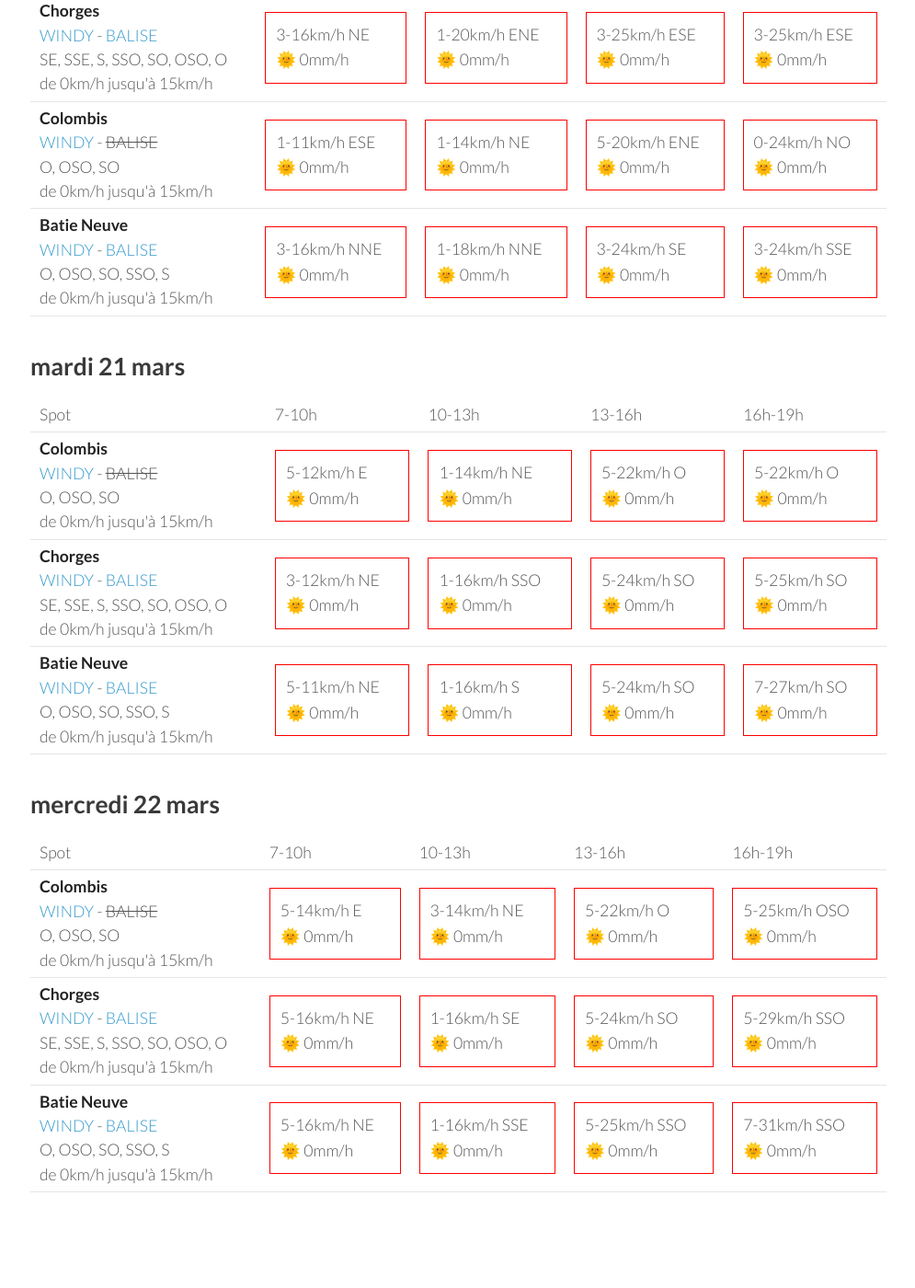
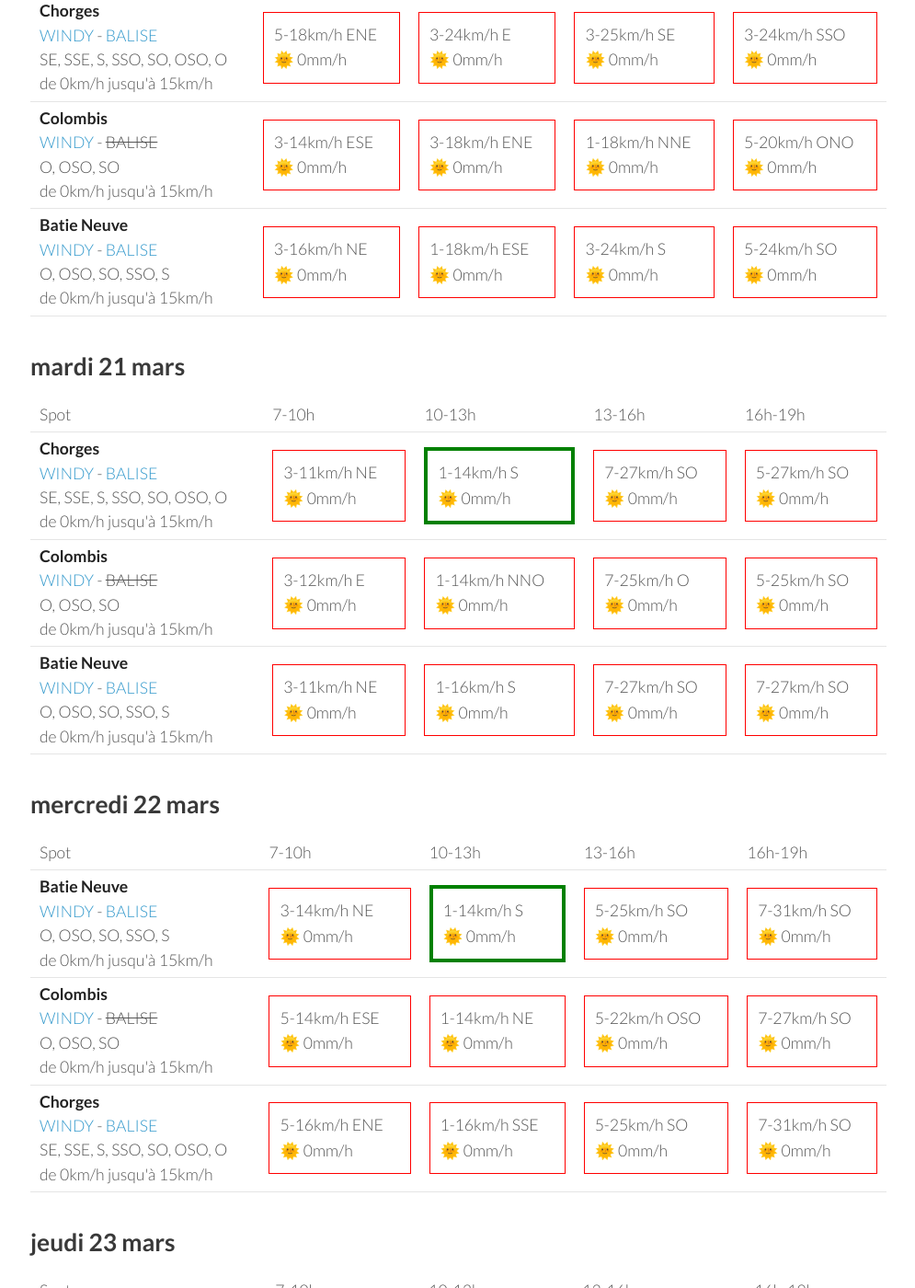
Before and after one commit to parapente-dans-le-nord/parapente-dans-le-nord.github.io, a Jekyll site: the page built from saint_andre.markdown, in a window 1280 px wide and 1400 px high, scrolled down 1325 px. Shown: the whole window at 92% size, without its empty margins (25-1020 px from the left). Built offline with Jekyll 4.4.1, drawn with Linux system fonts in a browser that asks for light colours; some of the changed text lies outside the part shown.

Commit message:
update index.markdown

```diff
--- a/saint_andre.markdown
+++ b/saint_andre.markdown
@@ -7,7 +7,7 @@ title:  "Tous les spots"
 {: .links}
 
 # Prevision Windy, modèle Arome
-page mise à jour le samedi 18 mars 06:35
+page mise à jour le samedi 18 mars 10:35
 
 ## samedi 18 mars
 
@@ -116,30 +116,30 @@ page mise à jour le samedi 18 mars 06:35
 <tr>
         <td><strong>Chorges</strong><br><a href="https://windy.com/44.578/6.280?44.559,6.262,10">WINDY</a> - <span class=""><a href="https://www.openwindmap.org/PP554">BALISE</a> </span><br> <span class="vent-favorable">SE, SSE, S, SSO, SO, OSO, O</span><br><span class="force-vent">de 0km/h jusqu'à 15km/h</span> </td>
 
-            <td><div class="not-flyable"><p>3-16km/h NE</p><p>🌞 0mm/h</p></div></td>
-            <td><div class="not-flyable"><p>1-20km/h ENE</p><p>🌞 0mm/h</p></div></td>
-            <td><div class="not-flyable"><p>3-25km/h ESE</p><p>🌞 0mm/h</p></div></td>
-            <td><div class="not-flyable"><p>3-25km/h ESE</p><p>🌞 0mm/h</p></div></td>
+            <td><div class="not-flyable"><p>5-18km/h ENE</p><p>🌞 0mm/h</p></div></td>
+            <td><div class="not-flyable"><p>3-24km/h E</p><p>🌞 0mm/h</p></div></td>
+            <td><div class="not-flyable"><p>3-25km/h SE</p><p>🌞 0mm/h</p></div></td>
+            <td><div class="not-flyable"><p>3-24km/h SSO</p><p>🌞 0mm/h</p></div></td>
 
 
     </tr>
 <tr>
         <td><strong>Colombis</strong><br><a href="https://windy.com/44.494/6.216?44.559,6.262,10">WINDY</a> - <span class="no-balise"> BALISE </span><br> <span class="vent-favorable">O, OSO, SO</span><br><span class="force-vent">de 0km/h jusqu'à 15km/h</span> </td>
 
-            <td><div class="not-flyable"><p>1-11km/h ESE</p><p>🌞 0mm/h</p></div></td>
-            <td><div class="not-flyable"><p>1-14km/h NE</p><p>🌞 0mm/h</p></div></td>
-            <td><div class="not-flyable"><p>5-20km/h ENE</p><p>🌞 0mm/h</p></div></td>
-            <td><div class="not-flyable"><p>0-24km/h NO</p><p>🌞 0mm/h</p></div></td>
+            <td><div class="not-flyable"><p>3-14km/h ESE</p><p>🌞 0mm/h</p></div></td>
+            <td><div class="not-flyable"><p>3-18km/h ENE</p><p>🌞 0mm/h</p></div></td>
+            <td><div class="not-flyable"><p>1-18km/h NNE</p><p>🌞 0mm/h</p></div></td>
+            <td><div class="not-flyable"><p>5-20km/h ONO</p><p>🌞 0mm/h</p></div></td>
 
 
     </tr>
 <tr>
         <td><strong>Batie Neuve</strong><br><a href="https://windy.com/44.584/6.236?44.559,6.262,10,m:eTtagly">WINDY</a> - <span class=""><a href="https://www.openwindmap.org/PP554">BALISE</a> </span><br> <span class="vent-favorable">O, OSO, SO, SSO, S</span><br><span class="force-vent">de 0km/h jusqu'à 15km/h</span> </td>
 
-            <td><div class="not-flyable"><p>3-16km/h NNE</p><p>🌞 0mm/h</p></div></td>
-            <td><div class="not-flyable"><p>1-18km/h NNE</p><p>🌞 0mm/h</p></div></td>
-            <td><div class="not-flyable"><p>3-24km/h SE</p><p>🌞 0mm/h</p></div></td>
-            <td><div class="not-flyable"><p>3-24km/h SSE</p><p>🌞 0mm/h</p></div></td>
+            <td><div class="not-flyable"><p>3-16km/h NE</p><p>🌞 0mm/h</p></div></td>
+            <td><div class="not-flyable"><p>1-18km/h ESE</p><p>🌞 0mm/h</p></div></td>
+            <td><div class="not-flyable"><p>3-24km/h S</p><p>🌞 0mm/h</p></div></td>
+            <td><div class="not-flyable"><p>5-24km/h SO</p><p>🌞 0mm/h</p></div></td>
 
 
     </tr>
@@ -160,21 +160,21 @@ page mise à jour le samedi 18 mars 06:35
       <td>16h-19h</td>
     </tr>
 <tr>
-        <td><strong>Colombis</strong><br><a href="https://windy.com/44.494/6.216?44.559,6.262,10">WINDY</a> - <span class="no-balise"> BALISE </span><br> <span class="vent-favorable">O, OSO, SO</span><br><span class="force-vent">de 0km/h jusqu'à 15km/h</span> </td>
+        <td><strong>Chorges</strong><br><a href="https://windy.com/44.578/6.280?44.559,6.262,10">WINDY</a> - <span class=""><a href="https://www.openwindmap.org/PP554">BALISE</a> </span><br> <span class="vent-favorable">SE, SSE, S, SSO, SO, OSO, O</span><br><span class="force-vent">de 0km/h jusqu'à 15km/h</span> </td>
 
-            <td><div class="not-flyable"><p>5-12km/h E</p><p>🌞 0mm/h</p></div></td>
-            <td><div class="not-flyable"><p>1-14km/h NE</p><p>🌞 0mm/h</p></div></td>
-            <td><div class="not-flyable"><p>5-22km/h O</p><p>🌞 0mm/h</p></div></td>
-            <td><div class="not-flyable"><p>5-22km/h O</p><p>🌞 0mm/h</p></div></td>
+            <td><div class="not-flyable"><p>3-11km/h NE</p><p>🌞 0mm/h</p></div></td>
+            <td><div class="flyable"><p>1-14km/h S</p><p>🌞 0mm/h</p></div></td>
+            <td><div class="not-flyable"><p>7-27km/h SO</p><p>🌞 0mm/h</p></div></td>
+            <td><div class="not-flyable"><p>5-27km/h SO</p><p>🌞 0mm/h</p></div></td>
 
 
     </tr>
 <tr>
-        <td><strong>Chorges</strong><br><a href="https://windy.com/44.578/6.280?44.559,6.262,10">WINDY</a> - <span class=""><a href="https://www.openwindmap.org/PP554">BALISE</a> </span><br> <span class="vent-favorable">SE, SSE, S, SSO, SO, OSO, O</span><br><span class="force-vent">de 0km/h jusqu'à 15km/h</span> </td>
+        <td><strong>Colombis</strong><br><a href="https://windy.com/44.494/6.216?44.559,6.262,10">WINDY</a> - <span class="no-balise"> BALISE </span><br> <span class="vent-favorable">O, OSO, SO</span><br><span class="force-vent">de 0km/h jusqu'à 15km/h</span> </td>
 
-            <td><div class="not-flyable"><p>3-12km/h NE</p><p>🌞 0mm/h</p></div></td>
-            <td><div class="not-flyable"><p>1-16km/h SSO</p><p>🌞 0mm/h</p></div></td>
-            <td><div class="not-flyable"><p>5-24km/h SO</p><p>🌞 0mm/h</p></div></td>
+            <td><div class="not-flyable"><p>3-12km/h E</p><p>🌞 0mm/h</p></div></td>
+            <td><div class="not-flyable"><p>1-14km/h NNO</p><p>🌞 0mm/h</p></div></td>
+            <td><div class="not-flyable"><p>7-25km/h O</p><p>🌞 0mm/h</p></div></td>
             <td><div class="not-flyable"><p>5-25km/h SO</p><p>🌞 0mm/h</p></div></td>
 
 
@@ -182,9 +182,9 @@ page mise à jour le samedi 18 mars 06:35
 <tr>
         <td><strong>Batie Neuve</strong><br><a href="https://windy.com/44.584/6.236?44.559,6.262,10,m:eTtagly">WINDY</a> - <span class=""><a href="https://www.openwindmap.org/PP554">BALISE</a> </span><br> <span class="vent-favorable">O, OSO, SO, SSO, S</span><br><span class="force-vent">de 0km/h jusqu'à 15km/h</span> </td>
 
-            <td><div class="not-flyable"><p>5-11km/h NE</p><p>🌞 0mm/h</p></div></td>
+            <td><div class="not-flyable"><p>3-11km/h NE</p><p>🌞 0mm/h</p></div></td>
             <td><div class="not-flyable"><p>1-16km/h S</p><p>🌞 0mm/h</p></div></td>
-            <td><div class="not-flyable"><p>5-24km/h SO</p><p>🌞 0mm/h</p></div></td>
+            <td><div class="not-flyable"><p>7-27km/h SO</p><p>🌞 0mm/h</p></div></td>
             <td><div class="not-flyable"><p>7-27km/h SO</p><p>🌞 0mm/h</p></div></td>
 
 
@@ -206,32 +206,32 @@ page mise à jour le samedi 18 mars 06:35
       <td>16h-19h</td>
     </tr>
 <tr>
+        <td><strong>Batie Neuve</strong><br><a href="https://windy.com/44.584/6.236?44.559,6.262,10,m:eTtagly">WINDY</a> - <span class=""><a href="https://www.openwindmap.org/PP554">BALISE</a> </span><br> <span class="vent-favorable">O, OSO, SO, SSO, S</span><br><span class="force-vent">de 0km/h jusqu'à 15km/h</span> </td>
+
+            <td><div class="not-flyable"><p>3-14km/h NE</p><p>🌞 0mm/h</p></div></td>
+            <td><div class="flyable"><p>1-14km/h S</p><p>🌞 0mm/h</p></div></td>
+            <td><div class="not-flyable"><p>5-25km/h SO</p><p>🌞 0mm/h</p></div></td>
+            <td><div class="not-flyable"><p>7-31km/h SO</p><p>🌞 0mm/h</p></div></td>
+
+
+    </tr>
+<tr>
         <td><strong>Colombis</strong><br><a href="https://windy.com/44.494/6.216?44.559,6.262,10">WINDY</a> - <span class="no-balise"> BALISE </span><br> <span class="vent-favorable">O, OSO, SO</span><br><span class="force-vent">de 0km/h jusqu'à 15km/h</span> </td>
 
-            <td><div class="not-flyable"><p>5-14km/h E</p><p>🌞 0mm/h</p></div></td>
-            <td><div class="not-flyable"><p>3-14km/h NE</p><p>🌞 0mm/h</p></div></td>
-            <td><div class="not-flyable"><p>5-22km/h O</p><p>🌞 0mm/h</p></div></td>
-            <td><div class="not-flyable"><p>5-25km/h OSO</p><p>🌞 0mm/h</p></div></td>
+            <td><div class="not-flyable"><p>5-14km/h ESE</p><p>🌞 0mm/h</p></div></td>
+            <td><div class="not-flyable"><p>1-14km/h NE</p><p>🌞 0mm/h</p></div></td>
+            <td><div class="not-flyable"><p>5-22km/h OSO</p><p>🌞 0mm/h</p></div></td>
+            <td><div class="not-flyable"><p>7-27km/h SO</p><p>🌞 0mm/h</p></div></td>
 
 
     </tr>
 <tr>
         <td><strong>Chorges</strong><br><a href="https://windy.com/44.578/6.280?44.559,6.262,10">WINDY</a> - <span class=""><a href="https://www.openwindmap.org/PP554">BALISE</a> </span><br> <span class="vent-favorable">SE, SSE, S, SSO, SO, OSO, O</span><br><span class="force-vent">de 0km/h jusqu'à 15km/h</span> </td>
 
-            <td><div class="not-flyable"><p>5-16km/h NE</p><p>🌞 0mm/h</p></div></td>
-            <td><div class="not-flyable"><p>1-16km/h SE</p><p>🌞 0mm/h</p></div></td>
-            <td><div class="not-flyable"><p>5-24km/h SO</p><p>🌞 0mm/h</p></div></td>
-            <td><div class="not-flyable"><p>5-29km/h SSO</p><p>🌞 0mm/h</p></div></td>
-
-
-    </tr>
-<tr>
-        <td><strong>Batie Neuve</strong><br><a href="https://windy.com/44.584/6.236?44.559,6.262,10,m:eTtagly">WINDY</a> - <span class=""><a href="https://www.openwindmap.org/PP554">BALISE</a> </span><br> <span class="vent-favorable">O, OSO, SO, SSO, S</span><br><span class="force-vent">de 0km/h jusqu'à 15km/h</span> </td>
-
-            <td><div class="not-flyable"><p>5-16km/h NE</p><p>🌞 0mm/h</p></div></td>
+            <td><div class="not-flyable"><p>5-16km/h ENE</p><p>🌞 0mm/h</p></div></td>
             <td><div class="not-flyable"><p>1-16km/h SSE</p><p>🌞 0mm/h</p></div></td>
-            <td><div class="not-flyable"><p>5-25km/h SSO</p><p>🌞 0mm/h</p></div></td>
-            <td><div class="not-flyable"><p>7-31km/h SSO</p><p>🌞 0mm/h</p></div></td>
+            <td><div class="not-flyable"><p>5-25km/h SO</p><p>🌞 0mm/h</p></div></td>
+            <td><div class="not-flyable"><p>7-31km/h SO</p><p>🌞 0mm/h</p></div></td>
 
 
     </tr>
@@ -239,3 +239,49 @@ page mise à jour le samedi 18 mars 06:35
 </tbody>
 </table>
 {:/}
+## jeudi 23 mars
+
+{::nomarkdown}
+<table>
+  <tbody>
+    <tr>
+      <td>Spot</td>
+      <td>7-10h</td>
+      <td>10-13h</td>
+      <td>13-16h</td>
+      <td>16h-19h</td>
+    </tr>
+<tr>
+        <td><strong>Colombis</strong><br><a href="https://windy.com/44.494/6.216?44.559,6.262,10">WINDY</a> - <span class="no-balise"> BALISE </span><br> <span class="vent-favorable">O, OSO, SO</span><br><span class="force-vent">de 0km/h jusqu'à 15km/h</span> </td>
+
+            <td><div class="not-flyable"><p>5-12km/h E</p><p>🌞 0mm/h</p></div></td>
+            <td><div class="not-flyable"><p>3-12km/h NE</p><p>🌞 0mm/h</p></div></td>
+            <td><div class="not-flyable"><p>5-18km/h NNE</p><p>🌧 1.1mm/h</p></div></td>
+            <td><div class="not-flyable"><p>5-18km/h E</p><p>🌧 1.6mm/h</p></div></td>
+
+
+    </tr>
+<tr>
+        <td><strong>Batie Neuve</strong><br><a href="https://windy.com/44.584/6.236?44.559,6.262,10,m:eTtagly">WINDY</a> - <span class=""><a href="https://www.openwindmap.org/PP554">BALISE</a> </span><br> <span class="vent-favorable">O, OSO, SO, SSO, S</span><br><span class="force-vent">de 0km/h jusqu'à 15km/h</span> </td>
+
+            <td><div class="not-flyable"><p>3-20km/h NE</p><p>🌧 0.3mm/h</p></div></td>
+            <td><div class="not-flyable"><p>1-18km/h E</p><p>🌧 0.5mm/h</p></div></td>
+            <td><div class="not-flyable"><p>0-18km/h NNE</p><p>🌧 2.5mm/h</p></div></td>
+            <td><div class="not-flyable"><p>3-18km/h E</p><p>🌧 1.9mm/h</p></div></td>
+
+
+    </tr>
+<tr>
+        <td><strong>Chorges</strong><br><a href="https://windy.com/44.578/6.280?44.559,6.262,10">WINDY</a> - <span class=""><a href="https://www.openwindmap.org/PP554">BALISE</a> </span><br> <span class="vent-favorable">SE, SSE, S, SSO, SO, OSO, O</span><br><span class="force-vent">de 0km/h jusqu'à 15km/h</span> </td>
+
+            <td><div class="not-flyable"><p>3-22km/h NE</p><p>🌧 0.3mm/h</p></div></td>
+            <td><div class="not-flyable"><p>1-20km/h E</p><p>🌧 0.4mm/h</p></div></td>
+            <td><div class="not-flyable"><p>0-22km/h ONO</p><p>🌧 2.3mm/h</p></div></td>
+            <td><div class="not-flyable"><p>3-20km/h E</p><p>🌧 2.2mm/h</p></div></td>
+
+
+    </tr>
+
+</tbody>
+</table>
+{:/}
```
